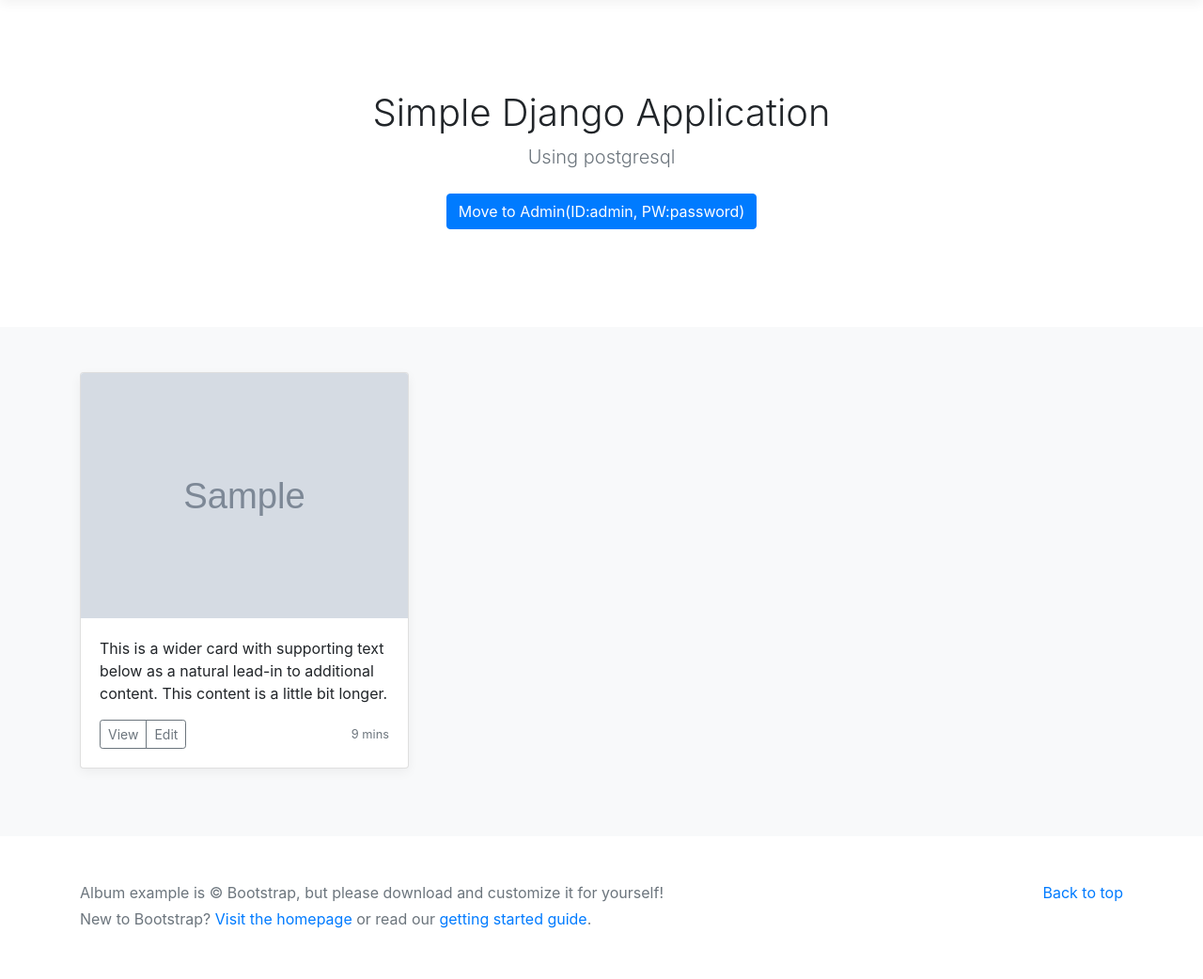
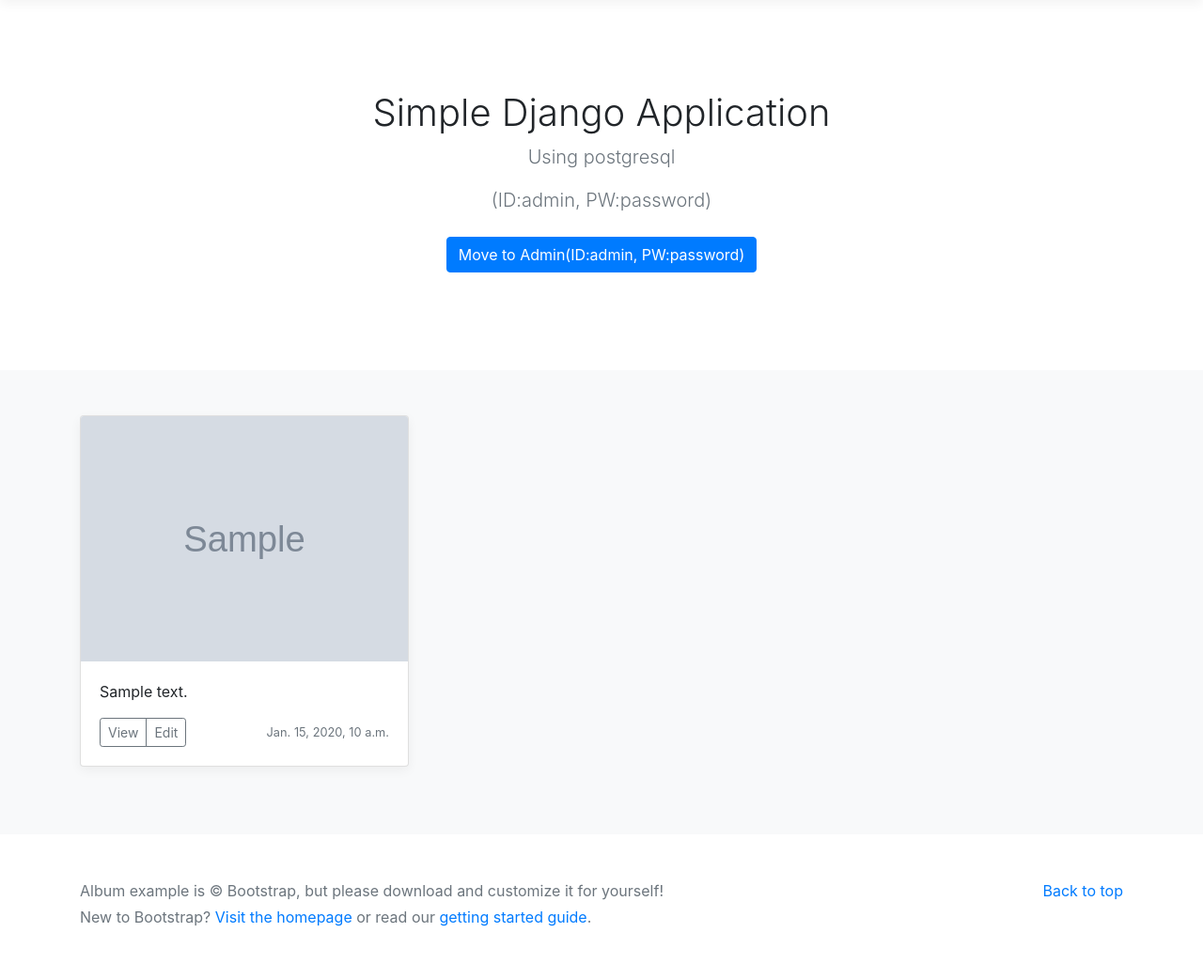
Before and after one commit to thejungwon/docker-webapp-django, a Django app: page / in a window 1280 px wide. Shown: the part 56-1098 px from the top of the page at 94% size. After the commit the page ends 1042 px from the top, so only its background shows below. Run offline with Django 3.2, Linux system fonts and the light colour scheme; tables that the repository leaves empty hold one stand-in row (values such as "Sample post"); grey boxes marked "Sample" are stand-in pictures; some libraries are stand-ins or nearby versions.

Commit message:
okay it's done

```diff
--- a/src/app/templates/index.html
+++ b/src/app/templates/index.html
@@ -53,6 +53,7 @@
         <div class="container">
           <h1 class="jumbotron-heading">Simple Django Application</h1>
           <p class="lead text-muted">Using postgresql</p>
+          <p class="lead text-muted">(ID:admin, PW:password)</p>
           <p>
             <a href="/admin" class="btn btn-primary my-2">Move to Admin(ID:admin, PW:password)</a>
 
@@ -69,13 +70,13 @@
               <div class="card mb-4 box-shadow">
                 <img class="card-img-top" src="{{post.photo.url}}" alt="Card image cap">
                 <div class="card-body">
-                  <p class="card-text">This is a wider card with supporting text below as a natural lead-in to additional content. This content is a little bit longer.</p>
+                  <p class="card-text">{{post.description}}</p>
                   <div class="d-flex justify-content-between align-items-center">
                     <div class="btn-group">
                       <button type="button" class="btn btn-sm btn-outline-secondary">View</button>
                       <button type="button" class="btn btn-sm btn-outline-secondary">Edit</button>
                     </div>
-                    <small class="text-muted">9 mins</small>
+                    <small class="text-muted">{{post.date}}</small>
                   </div>
                 </div>
               </div>
```
